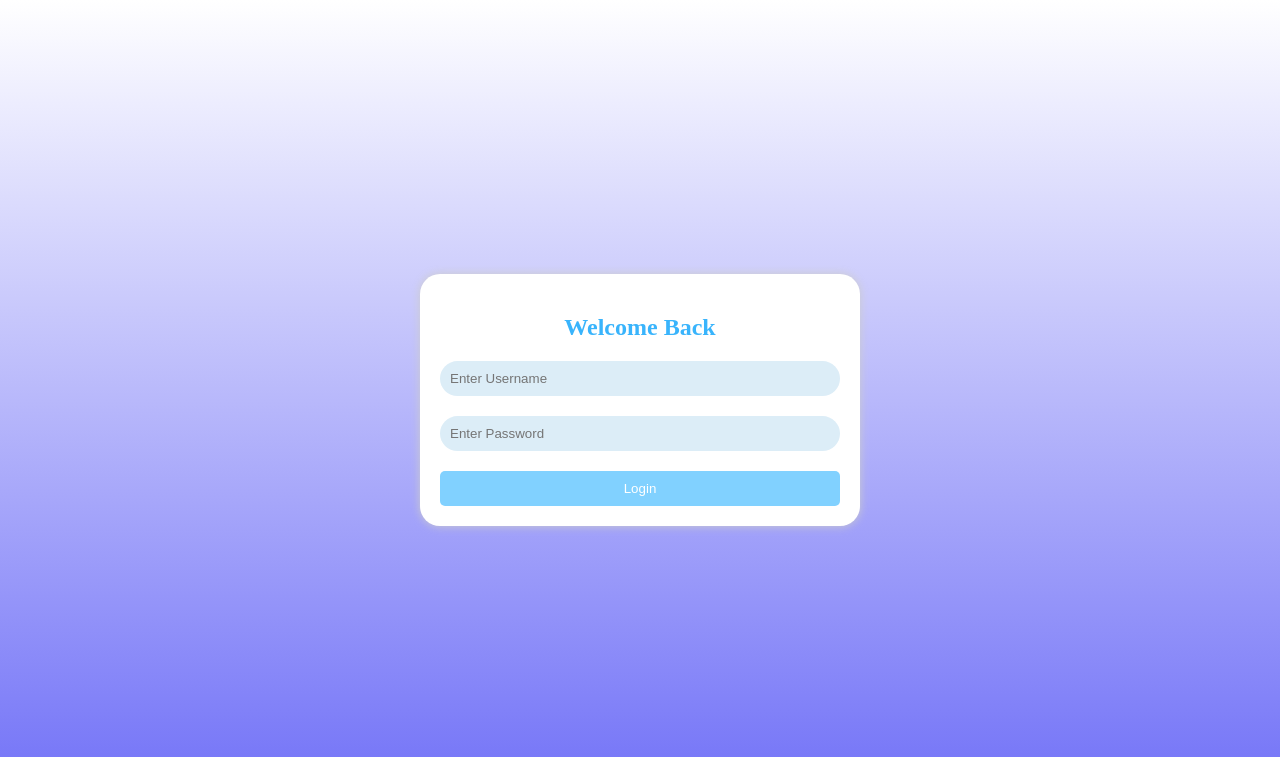
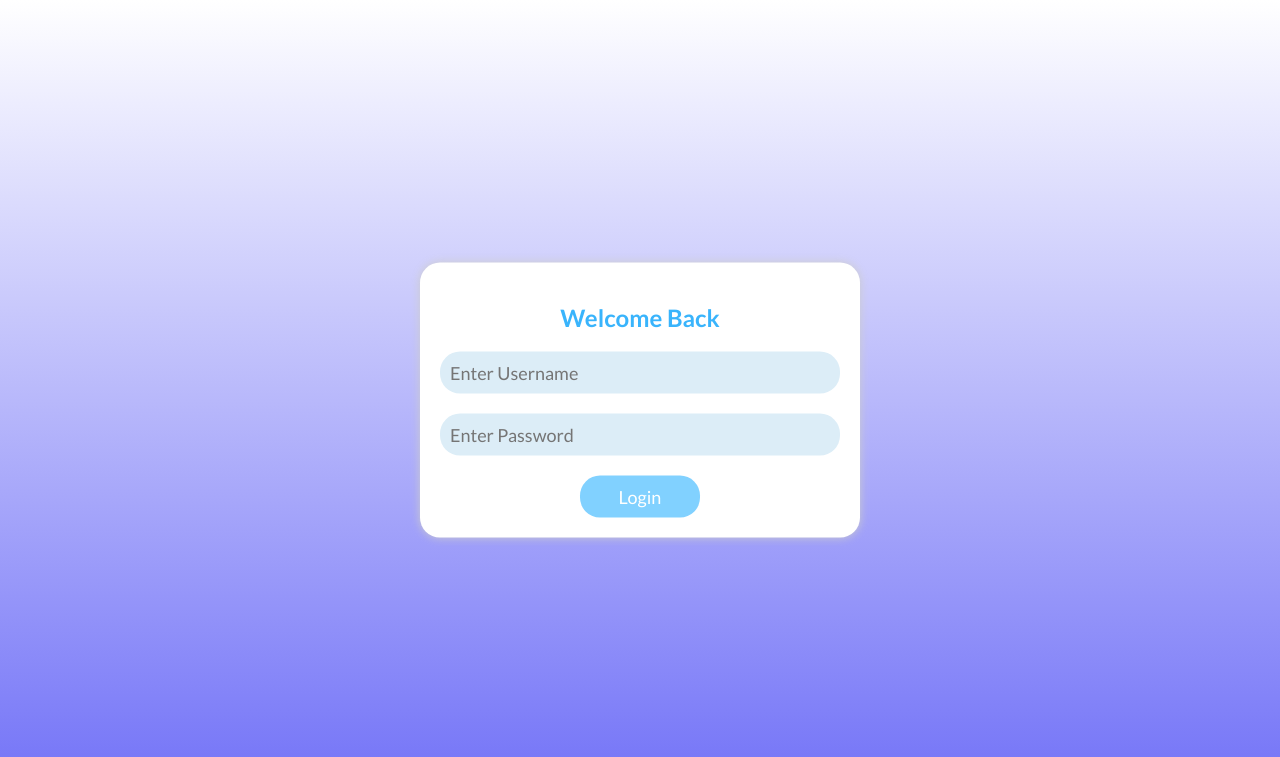
Before and after one commit to arnavpatel82/TAMID-project, a Flask app: page / in a window 1280 px wide. Shown: the top 757 px of the page. Run offline with Flask 3, Linux system fonts and the light colour scheme.

Commit message:
finishing styling stuff

```diff
--- a/static/style.css
+++ b/static/style.css
@@ -21,6 +21,7 @@ h2 {
     color: rgb(57, 180, 252);
     margin-bottom: 20px;
     font-style: bold;
+    font-family: 'Lato', sans-serif;
 }
 input {
     background-color: rgb(220, 237, 247);
@@ -30,15 +31,23 @@ input {
     border-radius: 20px;
     margin-bottom: 20px;
     box-sizing: border-box;
+    font-family: 'Lato', sans-serif;
+    font-size: large;
 }
 button {
     background-color: rgb(129, 209, 255);
     color: #fff;
     padding: 10px;
     border: none;
-    border-radius: 5px;
+    border-radius: 20px;
     cursor: pointer;
-    width: 100%;
+    width: 30%;
+    position: relative;
+    left: 50%;
+    transform: translate(-50%, 0);
+    font-size: large;
+    font-family: 'Lato', sans-serif;
+
 }
 
 button:hover {
--- a/templates/login.html
+++ b/templates/login.html
@@ -2,7 +2,7 @@
 <html>
     <head>
         <link rel="stylesheet" type="text/css" href="{{ url_for('static', filename='style.css') }}"/>
-
+        <link href='https://fonts.googleapis.com/css?family=Lato:400,700' rel='stylesheet' type='text/css'>
         <title>Login Page</title>
     </head>
 
```
